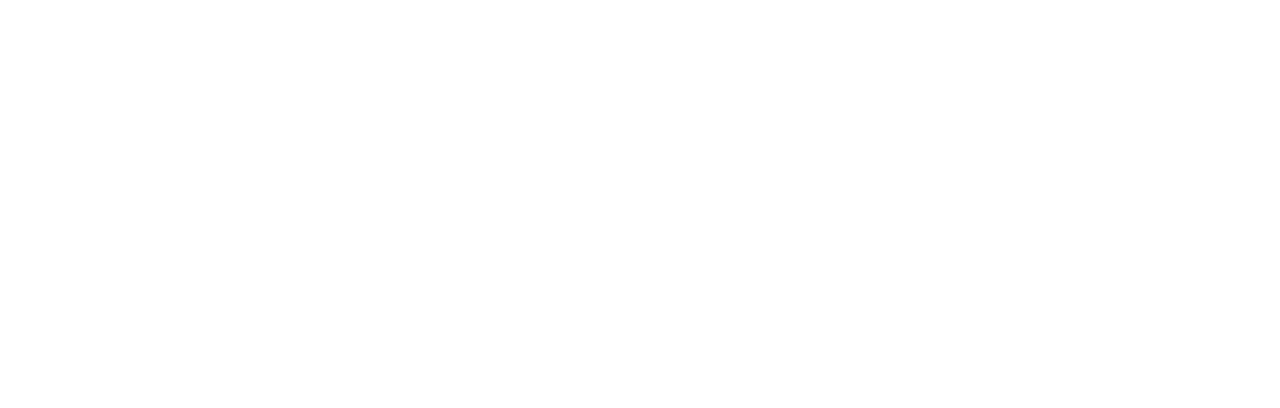
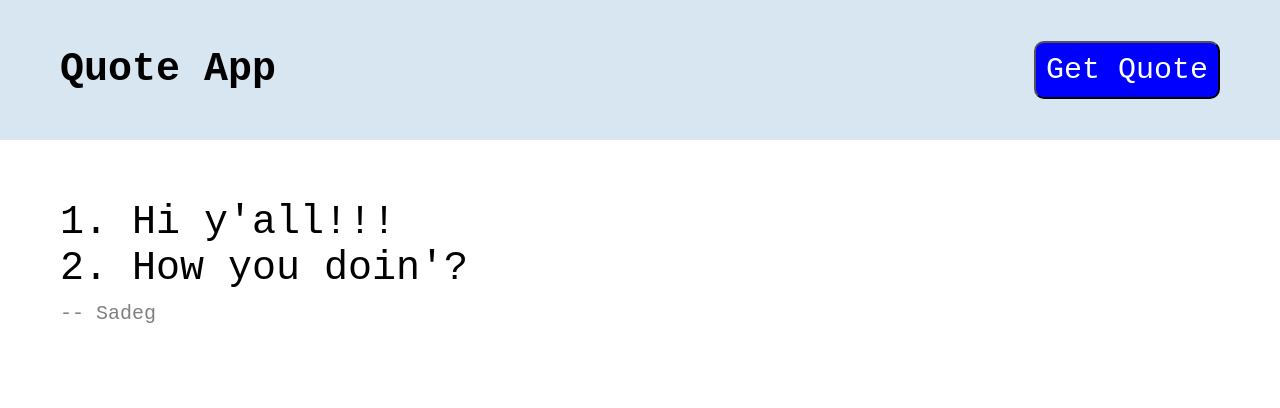
Before and after one commit to sadeg-akbarian/quote-app, a plain HTML site: page index.html in a window 1280 px wide. Drawn offline with nearby package versions, Linux system fonts and the light colour scheme.

Commit message:
feat: project fully completed

```diff
--- a/index.html
+++ b/index.html
@@ -13,9 +13,15 @@
     <title>Quote App</title>
   </head>
   <body>
-    <header></header>
-    <main></main>
-    <footer></footer>
+    <header>
+      <h1>Quote App</h1>
+      <button type="button">Get Quote</button>
+    </header>
+    <main>
+      <p>1. Hi y'all!!!</p>
+      <p>2. How you doin'?</p>
+      <p>-- Sadeg</p>
+    </main>
     <script src="script.js"></script>
   </body>
 </html>
--- a/script.js
+++ b/script.js
@@ -0,0 +1,22 @@
+const button = document.querySelector("button");
+const main = document.querySelector("main");
+
+button.addEventListener("click", function () {
+  fetch("https://dummy-apis.netlify.app/api/quote")
+    .then((response) => {
+      if (response.ok === true) {
+        return response.json();
+      }
+    })
+    .then((data) => {
+      main.innerHTML = "";
+      const quoteParagraph = document.createElement("p");
+      const quoteText = document.createTextNode(data.quote);
+      quoteParagraph.appendChild(quoteText);
+      main.appendChild(quoteParagraph);
+      const authorParagraph = document.createElement("p");
+      const authorName = document.createTextNode("-- " + data.author);
+      authorParagraph.appendChild(authorName);
+      main.appendChild(authorParagraph);
+    });
+});
--- a/style.css
+++ b/style.css
@@ -8,9 +8,9 @@
 }
 
 html {
-  font-family: ;
+  font-family: monospace;
   direction: ltr;
-  font-size: ;
+  font-size: 20px;
 }
 
 body {
@@ -19,3 +19,40 @@ body {
   background-color: var(--page-background-color);
   color: var(--page-text-color);
 }
+
+header {
+  background-color: rgba(97, 156, 196, 0.25);
+  padding-inline: 3rem;
+  height: 7rem;
+  display: flex;
+  justify-content: space-between;
+  align-items: center;
+}
+
+button {
+  font-size: 1.5rem;
+  color: white;
+  background-color: blue;
+  padding: 0.5rem;
+  border-radius: 0.5rem;
+}
+
+button:active {
+  outline: 0.5rem solid yellow;
+}
+
+main {
+  padding: 3rem;
+}
+
+p:first-child,
+p:nth-child(2) {
+  font-size: 2rem;
+  margin-block: 0;
+}
+
+p:last-child {
+  margin-top: 0.5rem;
+  font-size: 1rem;
+  color: gray;
+}
```
